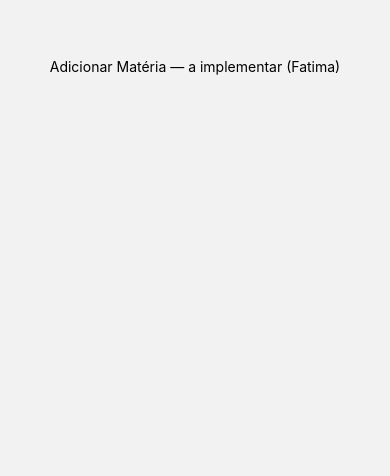
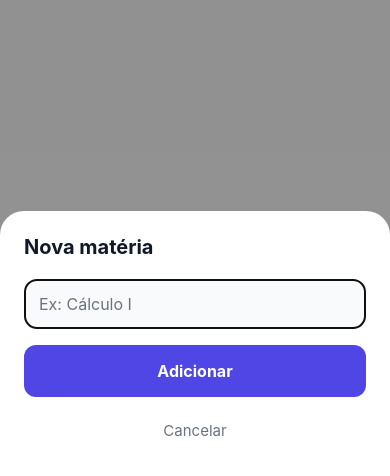
Before and after one commit to Grupo-de-projetos-UNEX/passei-app, a React Native app: screen /AdicionarMateria in a window 390 px wide. Shown: the part 356-832 px from the top of the page. Built offline with nearby package versions, Linux system fonts and the light colour scheme; no server answers.

Commit message:
feat/adicionar-materia: implementa telas AdicionarMateria e DetalheMateria

```diff
--- a/src/screens/AdicionarMateria/AdicionarMateriaScreen.tsx
+++ b/src/screens/AdicionarMateria/AdicionarMateriaScreen.tsx
@@ -1,14 +1,138 @@
-import React from 'react';
-import { View, Text, StyleSheet } from 'react-native';
+import React, { useState } from 'react';
+import {
+  View,
+  Text,
+  TextInput,
+  TouchableOpacity,
+  StyleSheet,
+  ActivityIndicator,
+  Alert,
+  KeyboardAvoidingView,
+  Platform,
+} from 'react-native';
+import { NativeStackScreenProps } from '@react-navigation/native-stack';
+import { RootStackParamList } from '../../types/navigation';
+import { MateriasRepository } from '../../lib/repositories';
+import { AuthRepository } from '../../lib/repositories';
+import { cores } from '../../utils/tema';
 
-export default function AdicionarMateriaScreen() {
+type Props = NativeStackScreenProps<RootStackParamList, 'AdicionarMateria'>;
+
+export default function AdicionarMateriaScreen({ navigation }: Props) {
+  const [nome, setNome] = useState('');
+  const [carregando, setCarregando] = useState(false);
+
+  async function handleSalvar() {
+    if (!nome.trim()) {
+      Alert.alert('Campo obrigatório', 'Digite o nome da matéria.');
+      return;
+    }
+
+    setCarregando(true);
+    try {
+      const user = await AuthRepository.getUser();
+      if (!user) throw new Error('Usuário não encontrado');
+
+      await MateriasRepository.createMateria({
+        user_id: user.id,
+        nome: nome.trim(),
+      });
+
+      navigation.goBack();
+    } catch (err: any) {
+      Alert.alert('Erro', err.message ?? 'Não foi possível salvar.');
+    } finally {
+      setCarregando(false);
+    }
+  }
+
   return (
-    <View style={styles.container}>
-      <Text>Adicionar Matéria — a implementar (Fatima)</Text>
-    </View>
+    <KeyboardAvoidingView
+      style={styles.overlay}
+      behavior={Platform.OS === 'ios' ? 'padding' : undefined}
+    >
+      <View style={styles.sheet}>
+        <Text style={styles.titulo}>Nova matéria</Text>
+
+        <TextInput
+          style={styles.input}
+          placeholder="Ex: Cálculo I"
+          placeholderTextColor={cores.textoSecundario}
+          value={nome}
+          onChangeText={setNome}
+          autoFocus
+          maxLength={60}
+        />
+
+        <TouchableOpacity
+          style={[styles.botao, carregando && styles.botaoDesabilitado]}
+          onPress={handleSalvar}
+          disabled={carregando}
+        >
+          {carregando ? (
+            <ActivityIndicator color="#fff" />
+          ) : (
+            <Text style={styles.botaoTexto}>Adicionar</Text>
+          )}
+        </TouchableOpacity>
+
+        <TouchableOpacity style={styles.botaoCancelar} onPress={() => navigation.goBack()}>
+          <Text style={styles.botaoCancelarTexto}>Cancelar</Text>
+        </TouchableOpacity>
+      </View>
+    </KeyboardAvoidingView>
   );
 }
 
 const styles = StyleSheet.create({
-  container: { flex: 1, alignItems: 'center', justifyContent: 'center' },
+  overlay: {
+    flex: 1,
+    backgroundColor: 'rgba(0,0,0,0.4)',
+    justifyContent: 'flex-end',
+  },
+  sheet: {
+    backgroundColor: cores.superficie,
+    borderTopLeftRadius: 24,
+    borderTopRightRadius: 24,
+    padding: 24,
+    paddingBottom: 40,
+    gap: 16,
+  },
+  titulo: {
+    fontSize: 20,
+    fontWeight: '700',
+    color: cores.texto,
+    marginBottom: 4,
+  },
+  input: {
+    borderWidth: 1,
+    borderColor: cores.borda,
+    borderRadius: 12,
+    padding: 14,
+    fontSize: 16,
+    color: cores.texto,
+    backgroundColor: cores.fundo,
+  },
+  botao: {
+    backgroundColor: cores.primaria,
+    borderRadius: 12,
+    padding: 16,
+    alignItems: 'center',
+  },
+  botaoDesabilitado: {
+    opacity: 0.6,
+  },
+  botaoTexto: {
+    color: '#fff',
+    fontWeight: '700',
+    fontSize: 16,
+  },
+  botaoCancelar: {
+    alignItems: 'center',
+    padding: 8,
+  },
+  botaoCancelarTexto: {
+    color: cores.textoSecundario,
+    fontSize: 15,
+  },
 });
--- a/src/screens/DetalheMateria/DetalheMateriaScreen.tsx
+++ b/src/screens/DetalheMateria/DetalheMateriaScreen.tsx
@@ -1,14 +1,227 @@
-import React from 'react';
-import { View, Text, StyleSheet } from 'react-native';
+import React, { useCallback, useState } from 'react';
+import {
+  View,
+  Text,
+  FlatList,
+  TouchableOpacity,
+  StyleSheet,
+  ActivityIndicator,
+  Alert,
+} from 'react-native';
+import { useFocusEffect } from '@react-navigation/native';
+import { NativeStackScreenProps } from '@react-navigation/native-stack';
+import { RootStackParamList } from '../../types/navigation';
+import { MateriasRepository, AtividadesRepository } from '../../lib/repositories';
+import { Materia, Atividade } from '../../types/domain';
+import { calcularStatus, calcularQuantoPrecisa } from '../../utils/calculos';
+import { corDoStatus, cores } from '../../utils/tema';
 
-export default function DetalheMateriaScreen() {
+type Props = NativeStackScreenProps<RootStackParamList, 'DetalheMateria'>;
+
+export default function DetalheMateriaScreen({ route, navigation }: Props) {
+  const { materiaId } = route.params;
+  const [materia, setMateria] = useState<Materia | null>(null);
+  const [atividades, setAtividades] = useState<Atividade[]>([]);
+  const [carregando, setCarregando] = useState(true);
+
+  useFocusEffect(
+    useCallback(() => {
+      async function carregar() {
+        setCarregando(true);
+        try {
+          const [m, a] = await Promise.all([
+            MateriasRepository.getMateria(materiaId),
+            AtividadesRepository.listAtividades(materiaId),
+          ]);
+          setMateria(m);
+          setAtividades(a);
+        } catch (err: any) {
+          Alert.alert('Erro', err.message);
+        } finally {
+          setCarregando(false);
+        }
+      }
+      carregar();
+    }, [materiaId])
+  );
+
+  if (carregando) {
+    return (
+      <View style={styles.centralizador}>
+        <ActivityIndicator size="large" color={cores.primaria} />
+      </View>
+    );
+  }
+
+  if (!materia) return null;
+
+  const status = calcularStatus(atividades, materia.percentual_aprovacao);
+  const quantoPrecisa = calcularQuantoPrecisa(atividades, materia.percentual_aprovacao);
+  const corStatus = corDoStatus(status);
+
+  const labelStatus: Record<typeof status, string> = {
+    aprovado: '✅ Aprovado',
+    em_jogo: '⚠️ Em jogo',
+    reprovado: '❌ Reprovado',
+    sem_dados: '📊 Sem dados ainda',
+  };
+
   return (
     <View style={styles.container}>
-      <Text>Detalhe da Matéria — a implementar (Fatima)</Text>
+      {/* Cabeçalho */}
+      <View style={styles.cabecalho}>
+        <TouchableOpacity onPress={() => navigation.goBack()}>
+          <Text style={styles.voltar}>← Voltar</Text>
+        </TouchableOpacity>
+        <Text style={styles.nomeTitulo}>{materia.nome}</Text>
+      </View>
+
+      {/* Card de resumo */}
+      <View style={[styles.cardResumo, { borderLeftColor: corStatus }]}>
+        <Text style={[styles.statusTexto, { color: corStatus }]}>
+          {labelStatus[status]}
+        </Text>
+        {status !== 'aprovado' && status !== 'sem_dados' && (
+          <Text style={styles.metaTexto}>
+            Você ainda precisa de{' '}
+            <Text style={{ fontWeight: '700' }}>{quantoPrecisa.toFixed(1)} pts</Text>
+          </Text>
+        )}
+        {status === 'aprovado' && (
+          <Text style={styles.metaTexto}>Parabéns, você já garantiu a aprovação! 🎉</Text>
+        )}
+      </View>
+
+      {/* Lista de atividades */}
+      <Text style={styles.secaoTitulo}>Atividades</Text>
+      <FlatList
+        data={atividades}
+        keyExtractor={(item) => item.id}
+        contentContainerStyle={{ paddingBottom: 120 }}
+        renderItem={({ item }) => (
+          <TouchableOpacity
+            style={styles.atividadeItem}
+            onPress={() =>
+              navigation.navigate('LancarNota', {
+                atividadeId: item.id,
+                materiaId: materia.id,
+              })
+            }
+          >
+            <View style={styles.atividadeInfo}>
+              <Text style={styles.atividadeNome}>{item.nome}</Text>
+              <Text style={styles.atividadeTipo}>{item.tipo}</Text>
+            </View>
+            <View style={styles.atividadePontos}>
+              {item.pontos_obtidos !== null ? (
+                <Text style={styles.pontosObtidos}>
+                  {item.pontos_obtidos}/{item.pontos_maximos}
+                </Text>
+              ) : (
+                <Text style={styles.pontosPendente}>
+                  —/{item.pontos_maximos}
+                </Text>
+              )}
+            </View>
+          </TouchableOpacity>
+        )}
+      />
+
+      {/* Botões de ação */}
+      <View style={styles.rodape}>
+        <TouchableOpacity
+          style={styles.botaoSecundario}
+          onPress={() => navigation.navigate('EditarAtividades', { materiaId: materia.id })}
+        >
+          <Text style={styles.botaoSecundarioTexto}>Editar atividades</Text>
+        </TouchableOpacity>
+
+        <TouchableOpacity
+          style={styles.botaoPrincipal}
+          onPress={() => navigation.navigate('QuantoPreciso', { materia })}
+        >
+          <Text style={styles.botaoPrincipalTexto}>Quanto preciso?</Text>
+        </TouchableOpacity>
+      </View>
     </View>
   );
 }
 
 const styles = StyleSheet.create({
-  container: { flex: 1, alignItems: 'center', justifyContent: 'center' },
+  container: { flex: 1, backgroundColor: cores.fundo },
+  centralizador: { flex: 1, alignItems: 'center', justifyContent: 'center' },
+  cabecalho: {
+    backgroundColor: cores.superficie,
+    padding: 20,
+    paddingTop: 56,
+    gap: 8,
+    borderBottomWidth: 1,
+    borderBottomColor: cores.borda,
+  },
+  voltar: { color: cores.primaria, fontSize: 15 },
+  nomeTitulo: { fontSize: 24, fontWeight: '700', color: cores.texto },
+  cardResumo: {
+    margin: 16,
+    backgroundColor: cores.superficie,
+    borderRadius: 12,
+    padding: 16,
+    borderLeftWidth: 5,
+    gap: 4,
+  },
+  statusTexto: { fontSize: 17, fontWeight: '700' },
+  metaTexto: { fontSize: 14, color: cores.textoSecundario },
+  secaoTitulo: {
+    fontSize: 14,
+    fontWeight: '600',
+    color: cores.textoSecundario,
+    marginHorizontal: 16,
+    marginBottom: 8,
+    textTransform: 'uppercase',
+    letterSpacing: 0.5,
+  },
+  atividadeItem: {
+    backgroundColor: cores.superficie,
+    marginHorizontal: 16,
+    marginBottom: 8,
+    borderRadius: 10,
+    padding: 14,
+    flexDirection: 'row',
+    alignItems: 'center',
+    justifyContent: 'space-between',
+  },
+  atividadeInfo: { gap: 2 },
+  atividadeNome: { fontSize: 15, fontWeight: '600', color: cores.texto },
+  atividadeTipo: { fontSize: 12, color: cores.textoSecundario },
+  atividadePontos: {},
+  pontosObtidos: { fontSize: 15, fontWeight: '700', color: cores.aprovado },
+  pontosPendente: { fontSize: 15, color: cores.textoSecundario },
+  rodape: {
+    position: 'absolute',
+    bottom: 0,
+    left: 0,
+    right: 0,
+    flexDirection: 'row',
+    gap: 10,
+    padding: 16,
+    backgroundColor: cores.superficie,
+    borderTopWidth: 1,
+    borderTopColor: cores.borda,
+  },
+  botaoPrincipal: {
+    flex: 1,
+    backgroundColor: cores.primaria,
+    borderRadius: 12,
+    padding: 14,
+    alignItems: 'center',
+  },
+  botaoPrincipalTexto: { color: '#fff', fontWeight: '700', fontSize: 15 },
+  botaoSecundario: {
+    flex: 1,
+    borderWidth: 1.5,
+    borderColor: cores.primaria,
+    borderRadius: 12,
+    padding: 14,
+    alignItems: 'center',
+  },
+  botaoSecundarioTexto: { color: cores.primaria, fontWeight: '600', fontSize: 15 },
 });
```
